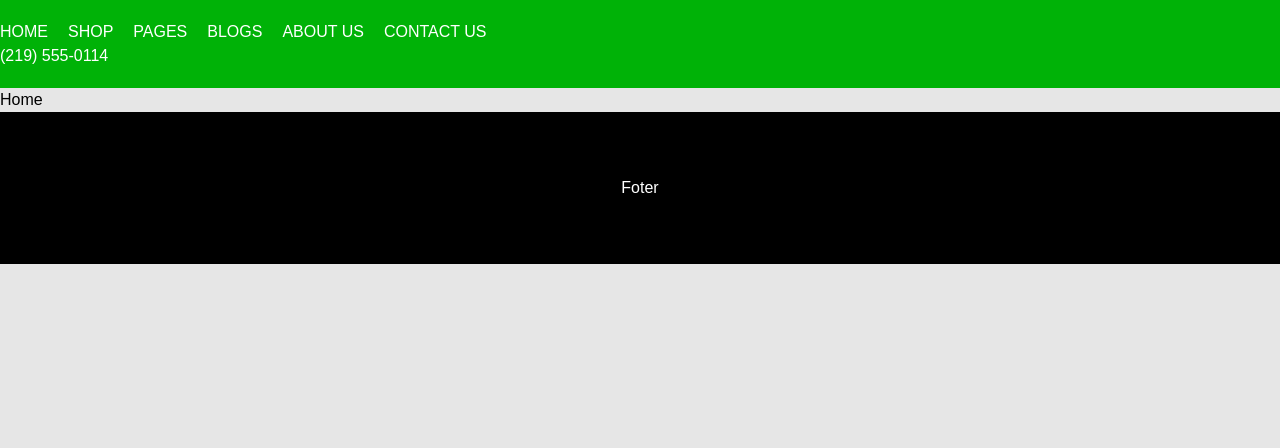
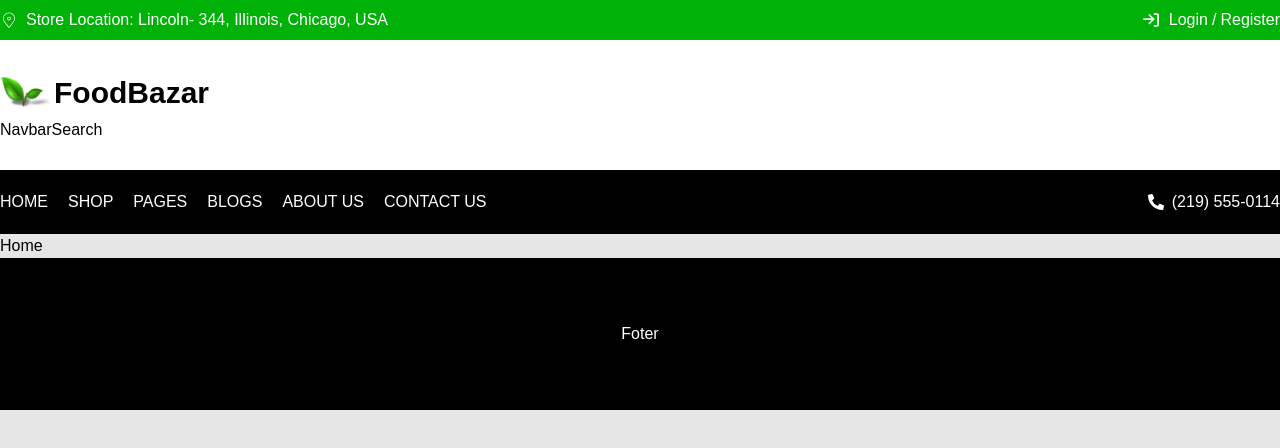
Before and after one commit to Captain-Kanak/food-bazar, a Next.js app: page / in a window 1280 px wide. Shown: the top 448 px of the page. Built offline with nearby package versions, Linux system fonts and the light colour scheme.

Commit message:
navbar working

```diff
--- a/src/app/layout.tsx
+++ b/src/app/layout.tsx
@@ -1,6 +1,8 @@
 import type { Metadata } from "next";
 import { Geist, Geist_Mono } from "next/font/google";
 import "./globals.css";
+import TopNavbar from "../components/TopNavbar"
+import UserNavbar from "../components/UserNavbar"
 import Navbar from "../components/Navbar"
 import Footer from '../components/Footer'
 
@@ -30,6 +32,8 @@ export default function RootLayout({
         className={`${geistSans.variable} ${geistMono.variable} antialiased`}
       >
         <header>
+          <TopNavbar />
+          <UserNavbar />
           <Navbar />
         </header>
         <main className="max-w-7xl mx-auto px-4 lg:px-0">
--- /dev/null
+++ b/src/components/Logo.jsx
@@ -0,0 +1,12 @@
+import React from "react";
+import logoImage from "../assets/logo.png";
+import Image from "next/image";
+
+export default function Logo() {
+  return (
+    <div className="flex items-center gap-1">
+      <Image src={logoImage} width={50} height={50} alt="Logo" />
+      <h1 className="text-3xl font-bold">FoodBazar</h1>
+    </div>
+  );
+}
--- a/src/components/Navbar.jsx
+++ b/src/components/Navbar.jsx
@@ -1,36 +1,44 @@
 import Link from "next/link";
 import React from "react";
+import { FaPhoneAlt } from "react-icons/fa";
 
 export default function Navbar() {
   const links = (
     <>
-      <li>
+      <li className="hover:text-primary transition-colors duration-300">
         <Link href={"/"}>HOME</Link>
       </li>
-      <li>
+      <li className="hover:text-primary transition-colors duration-300">
         <Link href={"/"}>SHOP</Link>
       </li>
-      <li>
+      <li className="hover:text-primary transition-colors duration-300">
         <Link href={"/"}>PAGES</Link>
       </li>
-      <li>
+      <li className="hover:text-primary transition-colors duration-300">
         <Link href={"/"}>BLOGS</Link>
       </li>
-      <li>
+      <li className="hover:text-primary transition-colors duration-300">
         <Link href={"/"}>ABOUT US</Link>
       </li>
-      <li>
+      <li className="hover:text-primary transition-colors duration-300">
         <Link href={"/"}>CONTACT US</Link>
       </li>
     </>
   );
 
   return (
-    <nav className="bg-primary text-white py-5">
-      <div className="max-w-7xl mx-auto px-4 lg:px-0">
+    <nav className="bg-black text-white py-5">
+      <div className="max-w-7xl mx-auto px-4 lg:px-0 flex items-center justify-between">
         <ul className="flex items-center gap-5">{links}</ul>
+
+        {/* right nav - user info */}
         <div>
-          <span>(219) 555-0114</span>
+          <a href="" className="flex items-center gap-2">
+            <FaPhoneAlt />
+            <span className="hover:text-primary transition-colors duration-300">
+              (219) 555-0114
+            </span>
+          </a>
         </div>
       </div>
     </nav>
--- /dev/null
+++ b/src/components/NavbarSearch.jsx
@@ -0,0 +1,6 @@
+"use client";
+import React from "react";
+
+export default function NavbarSearch() {
+  return <div>NavbarSearch</div>;
+}
--- /dev/null
+++ b/src/components/TopNavbar.jsx
@@ -0,0 +1,38 @@
+import Link from "next/link";
+import React from "react";
+import { CgLogIn } from "react-icons/cg";
+import { CiLocationOn } from "react-icons/ci";
+
+export default function TopNavbar() {
+  return (
+    <div className="bg-primary text-white py-2">
+      <div className="max-w-7xl mx-auto px-4 lg:px-0 flex items-center justify-between">
+        {/* shop location */}
+        <div className="flex items-center gap-8">
+          <p className="flex items-center gap-2">
+            <CiLocationOn size={18} />
+            <span>Store Location: Lincoln- 344, Illinois, Chicago, USA</span>
+          </p>
+        </div>
+
+        {/* login register buttons */}
+        <div className="flex items-center gap-2">
+          <CgLogIn size={20} />
+          <div className="flex items-center gap-1">
+            <Link href={"/"}>
+              <button className="cursor-pointer hover:text-soft-primary transition-colors duration-300">
+                Login
+              </button>
+            </Link>
+            <span>/</span>
+            <Link href={"/"}>
+              <button className="cursor-pointer hover:text-soft-primary transition-colors duration-300">
+                Register
+              </button>
+            </Link>
+          </div>
+        </div>
+      </div>
+    </div>
+  );
+}
--- /dev/null
+++ b/src/components/UserNavbar.jsx
@@ -0,0 +1,14 @@
+import React from "react";
+import Logo from "../components/Logo";
+import NavbarSearch from "../components/NavbarSearch";
+
+export default function UserNavbar() {
+  return (
+    <div className="bg-white py-7">
+      <div className="max-w-7xl mx-auto px-4 lg:px-0">
+        <Logo />
+        <NavbarSearch />
+      </div>
+    </div>
+  );
+}
```
Also changed, not shown: src/assets/logo.png (added).
